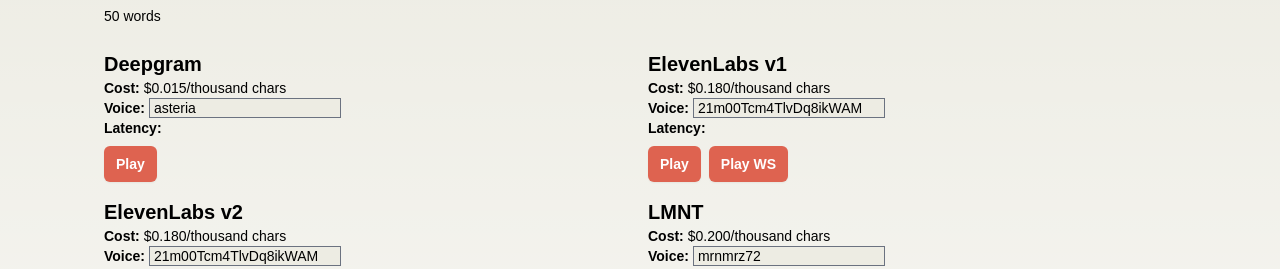
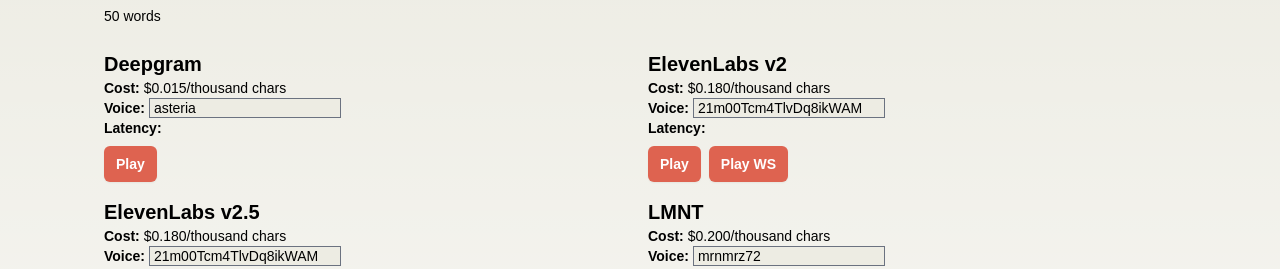
Before and after one commit to fixie-ai/voice-demo, a Next.js app: page /tts in a window 1280 px wide. Shown: the part 252-521 px from the top of the page. Built offline with nearby package versions, Linux system fonts and the light colour scheme; no server answers; what mpg123-decoder would draw is missing.

Commit message:
Add Eleven 2.5

```diff
--- a/src/app/tts/page.tsx
+++ b/src/app/tts/page.tsx
@@ -185,21 +185,21 @@
           text={text}
         />
         <Tts
-          display="ElevenLabs v1"
-          provider="eleven"
-          supportsWs
-          link="https://elevenlabs.io"
-          costPerKChar={0.18}
-          model="eleven_monolingual_v1"
-          text={text}
-        />
-        <Tts
           display="ElevenLabs v2"
           provider="eleven"
           supportsWs
           link="https://elevenlabs.io"
           costPerKChar={0.18}
           model="eleven_turbo_v2"
+          text={text}
+        />
+        <Tts
+          display="ElevenLabs v2.5"
+          provider="eleven"
+          supportsWs
+          link="https://elevenlabs.io"
+          costPerKChar={0.18}
+          model="eleven_turbo_v2_5"
           text={text}
         />
         <Tts
```
